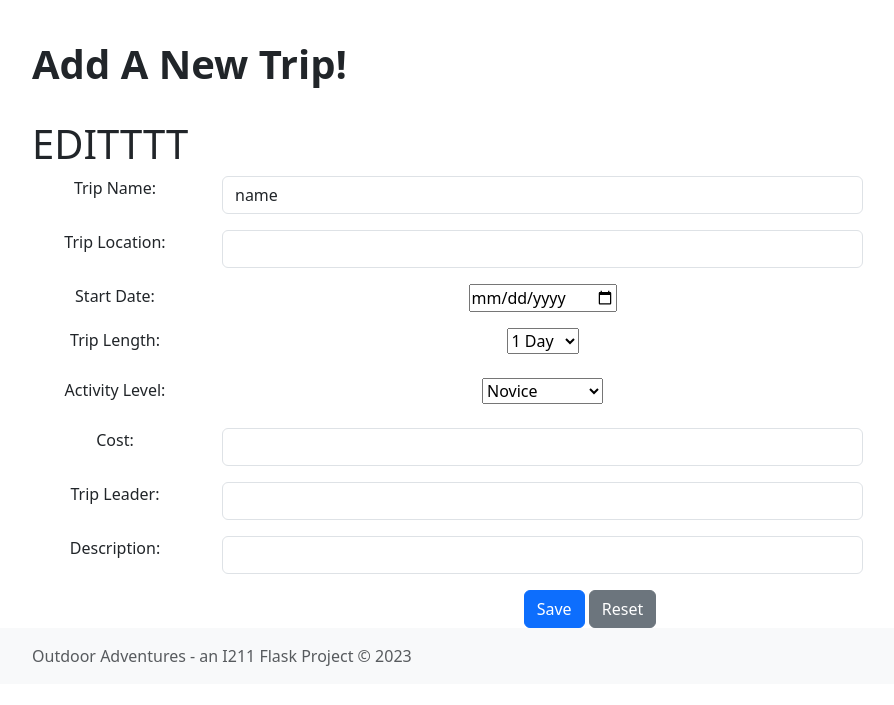
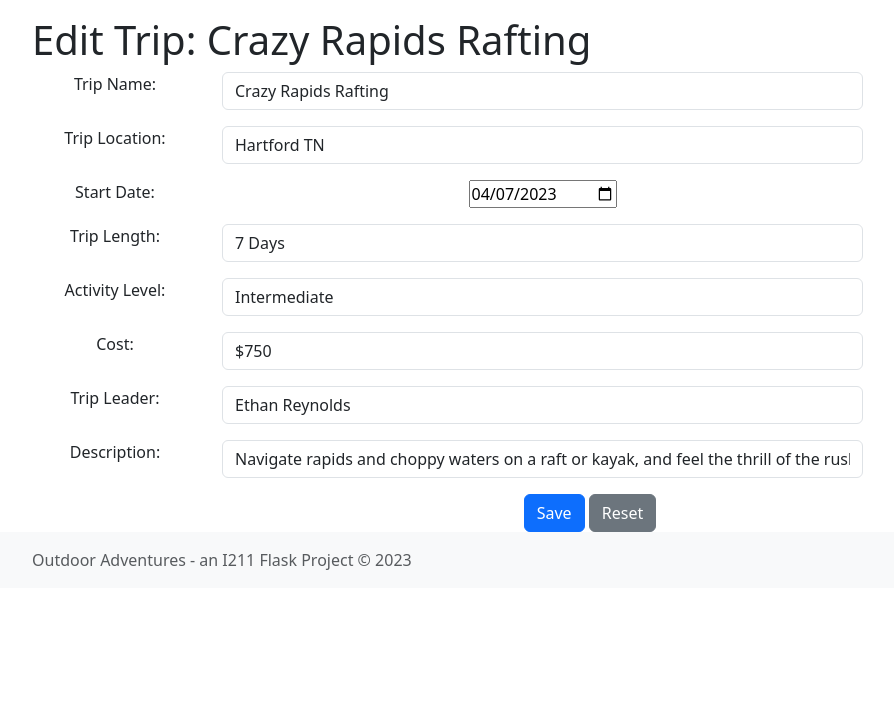
Before and after one commit to ryandossey/I211_projects, a Flask app: page /trips/1/edit in a window 1280 px wide. Shown: the part 56-761 px from the top of the page, without its empty margins (50-944 px from the left). Run offline with Flask 2, Linux system fonts and the light colour scheme.

Commit message:
fri changes

```diff
--- a/app.py
+++ b/app.py
@@ -5,7 +5,7 @@ app = Flask(__name__)
 import os
 
 member_fieldname = ['name', 'DoB', 'email', 'address', 'phone', 'level', 'leader', 'description']
-trips_fieldname = ['name', 'start_date', 'length', 'cost', 'location', 'level', 'leader', 'description', 'ID']
+trips_fieldname = ['name', 'start_date', 'length', 'cost', 'location', 'level', 'leader', 'description']
 
 TRIP_PATH = app.root_path + '/trip_data.csv'
 MEMBER_PATH = app.root_path + '/member_data.csv'
@@ -51,11 +51,13 @@ def set_trips(trips):
         with open("trip_data.csv", "w") as csvfile:
             # I first open the csv file read in earlier
             csv_writer = csv.DictWriter(csvfile, quoting=csv.QUOTE_NONNUMERIC, fieldnames=trips_fieldname)
-            csv_writer.writeheader
+            csv_writer.writeheader()
             # csv.DictWriter (look it up, for the bonus problem too)
             # I create a for loop that sets the correct number read in to what is produced when written out
-            for i in range(len(trips)):
-                csv_writer.writerow(trips[i])
+            # for i in range(len(trips)):
+            #     csv_writer.writerow(trips[i])
+            for trip in trips:
+                csv_writer.writerow(trip)
     except IOError:
         print("no such file or directory")
 
@@ -105,22 +107,17 @@ def trip(trip_id=None):
     return render_template('trip.html', trip_id=trip_id , trip=(trips[trip_id]))
     # I then create the template linking the trip_id to each trip
 
-    # # I set the trip_id to None
-    # trips = get_trips()
-    # trip = trips[int(trip_id)]
-    # # I then change the input variable to be an integer
-    # # I redefine the trips variable from above
-    # return render_template('trip.html', trip=trip)
-    # I then create the template linking the trip_id to each trip
-
-
+# create a new route for members add
 @app.route('/members/add', methods=['GET', 'POST'])
 def add_members():
     if request.method=='POST':
+        # once the request is posted
+        # fill the forum with requested keys
         members = get_members()
         print(members)
-        # change members to members_list
+        # create a new dictionary
         new_members = {}
+        # fill the forum with requested keys
         new_members['name'] = request.form['name']
         new_members['DoB'] = request.form['DoB']
         # make sure date is valild
@@ -130,25 +127,29 @@ def add_members():
         new_members['phone'] = request.form['phone']
 
         print(new_members)
+        # append the new members to the members list
+        # set the members to be members
 
         members.append(new_members)
         set_members(members)
+        # take the user back to the members page after a sucessful completion
 
         return redirect(url_for('members'))
-
+    #    if not completed, return them back to the form
     else:
         return render_template('member_form.html')
 
-        # variable and function both named members
 
-
+# create a new route for trips add
 @app.route('/trips/add', methods=['GET', 'POST'])
 def add_trips():
     if request.method=='POST':
+        # make sure the request is post
         trips = get_trips()
         print(trips)
-        # count = len(trips) +1
         new_trips = {}
+        # create a new dictionary
+        # request a set of keys
         new_trips['name'] = request.form['name']
         new_trips['location'] = request.form['location']
         new_trips['length'] = request.form['length']
@@ -157,26 +158,30 @@ def add_trips():
         new_trips['cost'] = request.form['cost']
         new_trips['leader'] = request.form['leader']
         new_trips['description'] = request.form['description']
-        # new_trips['ID'] = count
+
 
         trips.append(new_trips)
         set_trips(trips)
+        # then append new trips to trips
+        # and set trips to be trips
 
         return redirect(url_for('trips'))
+        # return the user back to trips after sucessful completion
+        # else, return them back to the form
 
     else:
         return render_template('trip_form.html')
 
-
+# create a route to allow members to edit their trips
 @app.route('/trips/<trip_id>/edit', methods=['GET', 'POST'])
 def edit_trip(trip_id=None):
+    trips = get_trips()
     trip_id = int(trip_id)
-    trips = get_trips()
-    print(trip_id,'!!!!!!!!!!!')
+    # set trip id = to the integer of the trip, allowing my count function to work
     if request.method=='POST':
-        # questions for hours
-        # would I use a get function? (becaue I need to pull data and then edit it)
-        # how would i impliment that compared to what i have now
+        # post the request method
+        # set up a new dictionary to store values
+        # request the keys after posting
         new_trips = {}
         new_trips['name'] = request.form['name']
         new_trips['location'] = request.form['location']
@@ -187,12 +192,15 @@ def edit_trip(trip_id=None):
         new_trips['leader'] = request.form['leader']
         new_trips['description'] = request.form['description']
 
-# append will duplicate data, i want to replace the value at index
-        trips.insert(new_trips)
-        # would it be an insert?
+        trips[int(trip_id)] = new_trips
         set_trips(trips)
+        # set the specific trip edited to overide the previous data in new_trips
+        # set trips equal to trips
+
 
         return redirect(url_for('trips'))
+        # return the user to trips
+        # else: return the user to the specific trip they were on
 
     else:
         return render_template('trip_form.html', trip_id=trip_id, trip=(trips[trip_id]))
--- a/member_data.csv
+++ b/member_data.csv
@@ -5,5 +5,3 @@
 "Pat Riley","1979-06-16","patriley@gmail.com","3581 N Meridian Indianpolis","(812)988-7550","","",""
 "Skylar Channing","1993-09-15","skylar@channing.com","2095 N College Indianpolis","(812)540-8034","","",""
 "Sophie Martinez","1995-04-23","sophie.martinez93@gmail.com","123 Main Street Bloomington","(812)357-9251","","",""
-"ryan","2023-03-02","email","123","317","","",""
-"name","2023-04-04","ema","473","32","","",""
--- a/templates/member_form.html
+++ b/templates/member_form.html
@@ -34,7 +34,7 @@
       <div class="form-group row mb-3">
         <label for="phone" class="col-sm-2">Phone:</label>
         <div class="col-sm-5">
-          <input type="text" class="form-control" id="phone" name="phone">
+          <input type="text" class="form-control" id="phone" name="phone" placeholder="(123)456-7899">
         </div>
       </div>
     <!-- input type= date-input -->
--- a/templates/trip.html
+++ b/templates/trip.html
@@ -24,7 +24,7 @@
 
 <div class="text-right">
     <a class="btn btn-primary" href="{{url_for('edit_trip', trip_id=trip_id)}}" role="button">Edit</a>
-    <a class="btn btn-primary" href="#" role="button">Link</a>
+    <a class="btn btn-primary" href="#" role="button">Delete</a>
     <!-- find a delete button -->
 </div>
 
--- a/templates/trip_form.html
+++ b/templates/trip_form.html
@@ -5,18 +5,26 @@
 <br>
 <br>
 
-<h1 class="mt-5"><strong>Add A New Trip!</strong></h1>
-
 <br>
 
 {% if trip_id %}
   {% set trip_name= trip['name'] %}
-  <h1>EDITTTT</h1>
+  {% set trip_location= trip['location'] %}
+  {% set trip_date= trip['start_date'] %}
+  {% set trip_length= trip['length'] %}
+  {% set trip_level= trip['level'] %}
+  {% set trip_cost= trip['cost'] %}
+  {% set trip_leader= trip['leader'] %}
+  {% set trip_description= trip['description'] %}
+
+  <h1>Edit Trip: {{trip['name']}}</h1>
+
 {% else %}
   {% set trip_name= '' %}
-  <h1>ADDDDD</h1>
+  <h1>Add A New Trip!</h1>
 
 {% endif %}
+
 <!-- need an if statement for adding/handling -->
 <!-- take a look at dino.site , add.dino and dino.quiz -->
 <!-- the action will be different for add/edit -->
@@ -31,46 +39,36 @@
     <div class="form-group row mb-3">
       <label for="location" class="col-sm-2">Trip Location:</label>
       <div class="col-sm-7">
-        <input type="text" class="form-control" id="location" name="location">
+        <input type="text" value="{{trip_location}}" class="form-control" id="location" name="location">
       </div>
     </div>
 
       <div class="form-group row mb-3">
         <label for="birthdate" class="col-sm-2">Start Date:</label>
         <div class="col-sm-7">
-          <input type="date" id="start_date" name="start_date">
+          <input type="date" value="{{trip_date}}" id="start_date" name="start_date">
         </div>
     </div>
 
     <div class="form-group row mb-3">
-      <label for="tripl" class="col-sm-2">Trip Length:</label>
+      <label for="birthdate" class="col-sm-2">Trip Length:</label>
       <div class="col-sm-7">
-        <select name="length" id="length" class="form-label" aria-label="Default select example">
-          <option value="1 Day">1 Day</option>
-            <option value="3 Days">3 Days</option>
-            <option value="5 Days">5 Days</option>
-            <option value="7 Days">7 Days</option>
-            <option value="9 Days">9 Days</option>
-        </select>
+        <input type="text" value="{{trip_length}}" class="form-control" id="length" name="length">
       </div>
+  </div>
+
+  <div class="form-group row mb-3">
+    <label for="birthdate" class="col-sm-2">Activity Level:</label>
+    <div class="col-sm-7">
+      <input type="text" value="{{trip_level}}" class="form-control" id="level" name="level">
     </div>
-
-    <div class="form-group row mb-3">
-      <label for="activl" class="col-sm-2">Activity Level:</label>
-      <div class="col-sm-7">
-        <select name="level" id="level" class="form-label" aria-label="Default select example">
-          <option value="Novice">Novice</option>
-            <option value="Intermediate">Intermediate</option>
-            <option value="Expert">Expert</option>
-        </select>
-      </div>
-    </div>
+</div>
 
 
     <div class="form-group row mb-3">
       <label for="cost" class="col-sm-2">Cost:</label>
       <div class="col-sm-7">
-        <input type="text" class="form-control" id="cost" name="cost">
+        <input type="text" value="{{trip_cost}}" class="form-control" id="cost" name="cost" placeholder="$">
       </div>
     </div>
 
@@ -78,14 +76,14 @@
       <div class="form-group row mb-3">
         <label for="leader" class="col-sm-2">Trip Leader:</label>
         <div class="col-sm-7">
-          <input type="text" class="form-control" id="leader" name="leader">
+          <input type="text" value="{{trip_leader}}" class="form-control" id="leader" name="leader">
         </div>
       </div>
 
       <div class="form-group row mb-3">
         <label for="description" class="col-sm-2">Description:</label>
         <div class="col-sm-7">
-          <input type="text" class="form-control" id="description" name="description">
+          <input type="text" value="{{trip_description}}" class="form-control" id="description" name="description">
         </div>
       </div>
 
```
Also changed, not shown: trip_data.csv (+6 -7 lines).
